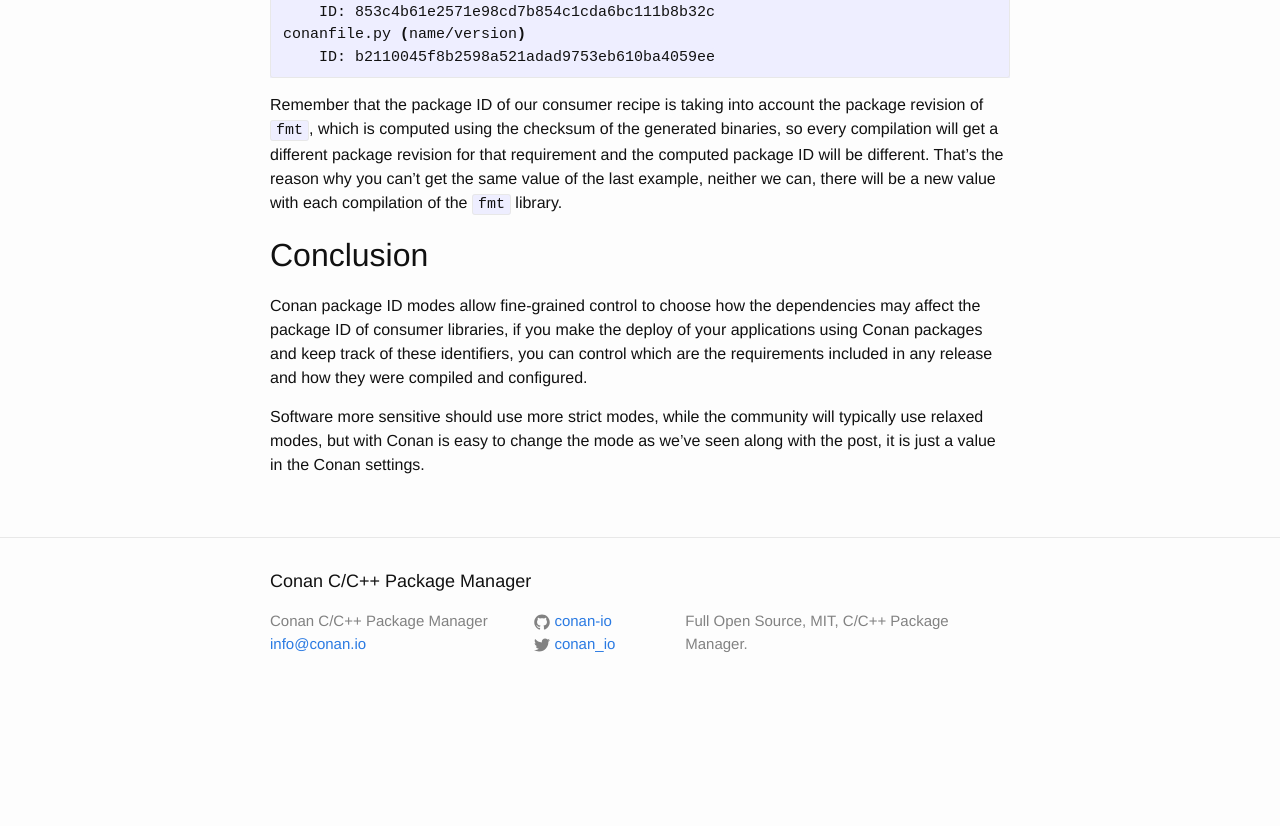
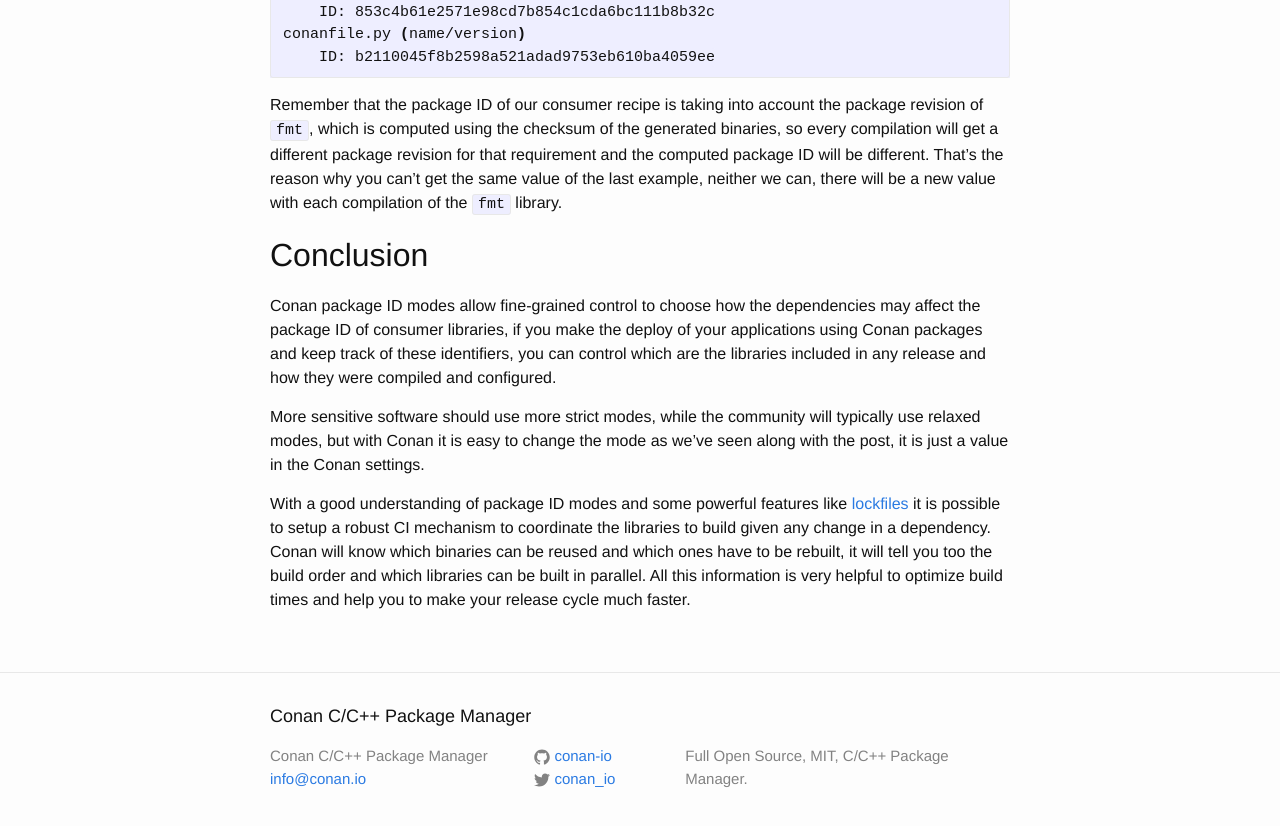
Before and after one commit to conan-io/conan-io.github.io, a Jekyll site: the page built from _posts/2019-08-30-package-id-modes.markdown, in a window 1280 px wide and 900 px high, scrolled down 8293 px. Shown: the top 826 px of the window. Built offline with Jekyll 4.4.1, drawn with Linux system fonts in a browser that asks for light colours; comment, search, counter and statistics services are not loaded; before the commit the page ends 9058 px from its top, so only the background shows below that.

Commit message:
add conclusion about CI

```diff
--- a/_posts/2019-08-30-package-id-modes.markdown
+++ b/_posts/2019-08-30-package-id-modes.markdown
@@ -433,8 +433,16 @@ example, neither we can, there will be a new value with each compilation of the
 Conan package ID modes allow fine-grained control to choose how the dependencies
 may affect the package ID of consumer libraries, if you make the deploy of your applications
 using Conan packages and keep track of these identifiers, you can control which are the
-requirements included in any release and how they were compiled and configured.
+libraries included in any release and how they were compiled and configured.
 
-Software more sensitive should use more strict modes, while the community will typically
-use relaxed modes, but with Conan is easy to change the mode as we've seen along with the post,
+More sensitive software should use more strict modes, while the community will typically
+use relaxed modes, but with Conan it is easy to change the mode as we've seen along with the post,
 it is just a value in the Conan settings.
+
+With a good understanding of package ID modes and some powerful features like
+[lockfiles](https://docs.conan.io/en/latest/versioning/lockfiles.html#how-to-use-lockfiles-in-ci)
+it is possible to setup a robust CI mechanism to coordinate the libraries to build given
+any change in a dependency. Conan will know which binaries can be reused and which ones have to be
+rebuilt, it will tell you too the build order and which libraries can be built in parallel. All
+this information is very helpful to optimize build times and help you to make your release cycle
+much faster.
```
